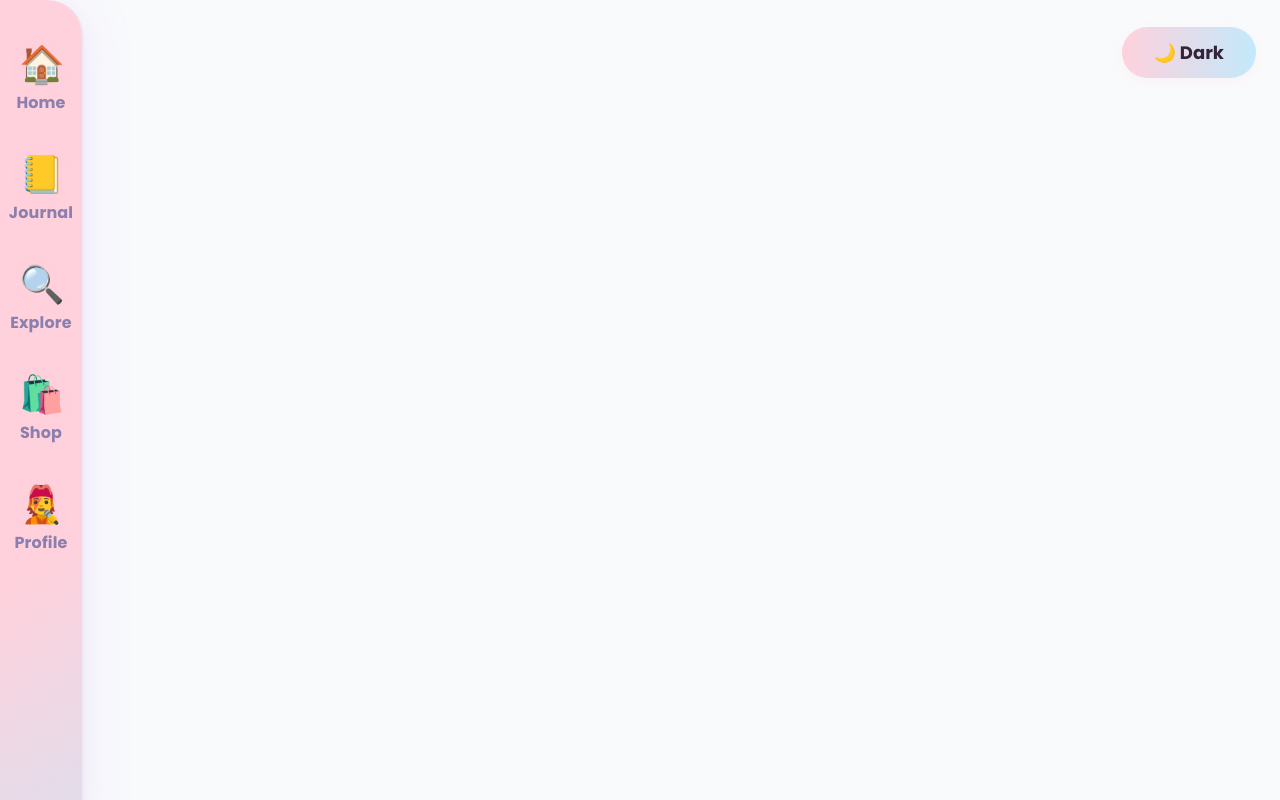
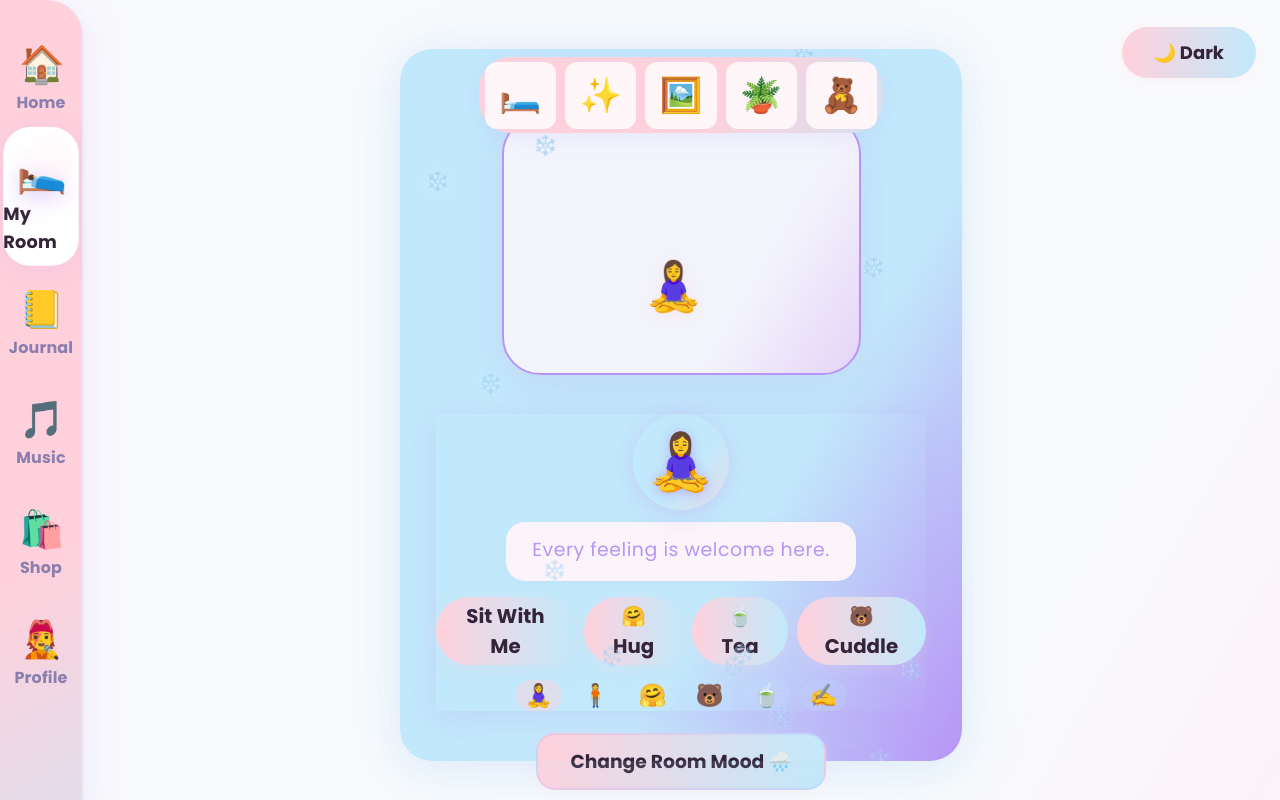
Before and after one commit to Workflow-Manager-admin/cozydreams-105076-ca60f549, a React (Create React App) app in the folder frontend_web_app/: page /my-room in a window 1280 px wide. Built offline with nearby package versions, Linux system fonts and the light colour scheme; the HTML template or start-up script is replaced by a standard one.

Commit message:
CheckPoint

```diff
--- a/frontend_web_app/src/App.css
+++ b/frontend_web_app/src/App.css
@@ -9,6 +9,4 @@
 
 /* Minimal legacy overrides; prefer src/ui/GlobalStyle.css going forward */
 
-.App {
-  text-align: center;
-}
+/* .App { text-align: center; } */
--- a/frontend_web_app/src/App.js
+++ b/frontend_web_app/src/App.js
@@ -50,8 +50,9 @@ function App() {
         <main className="main-content-float">
           <Routes>
             <Route path="/" element={<HomeScreen />} />
+            <Route path="/my-room" element={<HomeScreen />} /> {/* My Room uses HomeScreen for now */}
             <Route path="/journal" element={<JournalScreen />} />
-            <Route path="/explore" element={<ExploreScreen />} />
+            <Route path="/music" element={<ExploreScreen />} /> {/* Music nav temporarily routes to ExploreScreen; adjust as MusicScreen is added */}
             <Route path="/shop" element={<ShopScreen />} />
             <Route path="/profile" element={<ProfileScreen />} />
           </Routes>
--- a/frontend_web_app/src/components/SidebarNav.js
+++ b/frontend_web_app/src/components/SidebarNav.js
@@ -4,8 +4,9 @@ import "./SidebarNav.css";
 
 const navTabs = [
   { path: "/", label: "Home", emoji: "🏠" },
+  { path: "/my-room", label: "My Room", emoji: "🛌" }, // Pastel bed icon for cozy 'room'
   { path: "/journal", label: "Journal", emoji: "📒" },
-  { path: "/explore", label: "Explore", emoji: "🔍" },
+  { path: "/music", label: "Music", emoji: "🎵" },    // Replaces 'Explore' with Music
   { path: "/shop", label: "Shop", emoji: "🛍️" },
   { path: "/profile", label: "Profile", emoji: "🧑‍🎤" },
 ];
--- a/frontend_web_app/src/ui/GlobalStyle.css
+++ b/frontend_web_app/src/ui/GlobalStyle.css
@@ -143,14 +143,18 @@ input:focus, textarea:focus {
   flex: 1 1 0%;
   display: flex;
   flex-direction: column;
-  align-items: center;
-  justify-content: start;
-  background: var(--color-bg);
+  align-items: stretch;
+  justify-content: stretch;
+  background: linear-gradient(120deg, var(--color-bg) 80%, #ffeaf7 120%);
   min-height: 100vh;
+  height: 100vh;
   width: 100%;
   transition: margin-left 0.23s;
   position: relative;
   z-index: 1;
+  box-shadow: none;
+  overflow-x: auto;
+  /* Remove all previous centering -- make it stretch edge to edge */
 }
 
 @media (max-width: 700px) {
```
Also changed, not shown: 1 other file (tests, documents, lock files or other folders).
